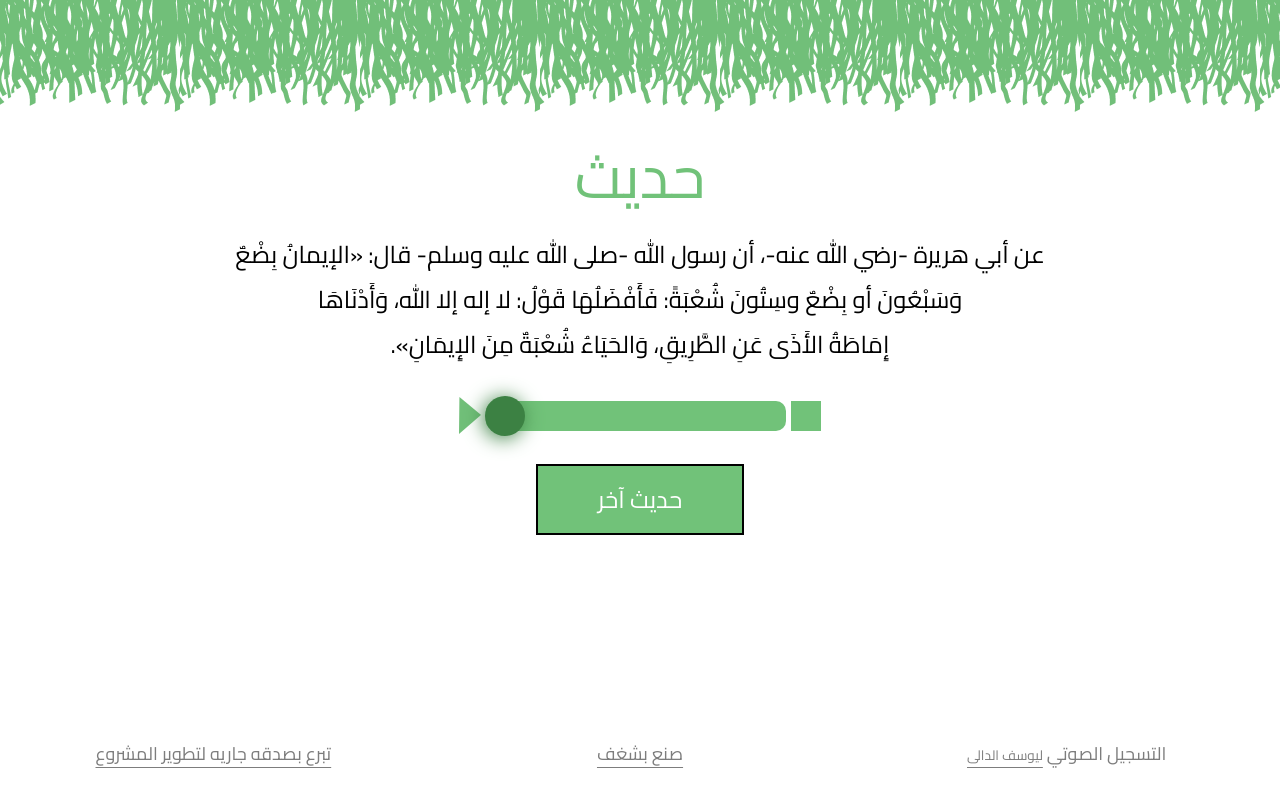
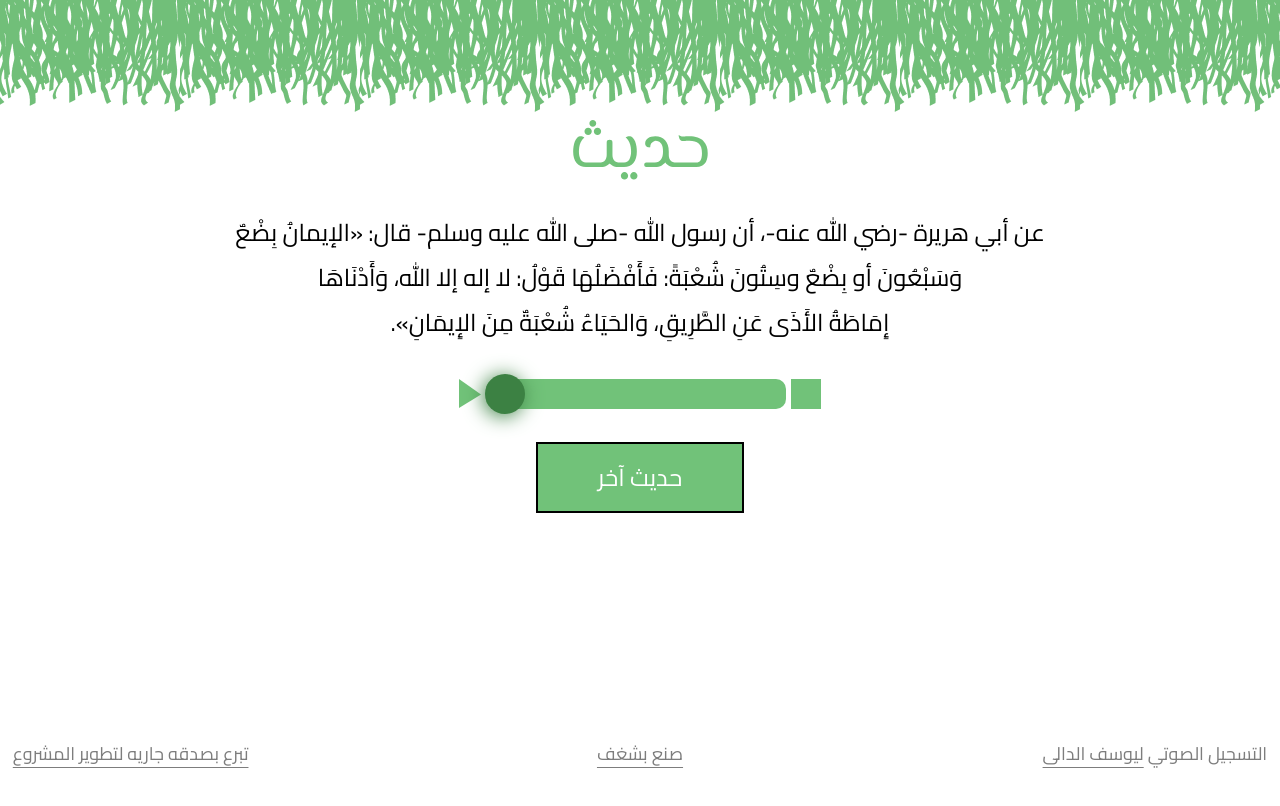
Before and after one commit to omar-azzam-dev/hadeeth, a plain HTML site: page index.html in a window 1280 px wide. Drawn offline with Linux system fonts and the light colour scheme.

Commit message:
Hadeeth v0.2

```diff
--- a/index.html
+++ b/index.html
@@ -7,7 +7,7 @@
 		<link rel="preconnect" href="https://fonts.googleapis.com" />
 		<link rel="preconnect" href="https://fonts.gstatic.com" crossorigin />
 		<link
-			href="https://fonts.googleapis.com/css2?family=Cairo:wght@300;400&display=swap"
+			href="https://fonts.googleapis.com/css2?family=Cairo:wght@400&display=swap"
 			rel="stylesheet"
 		/>
 		<title>حديث</title>
@@ -16,14 +16,14 @@
 	<body>
 		<!-- LOADER -->
 		<div class="loader">
-			<p class="logo loader__logo">حديث</p>
+			<img class="logo loader__logo" alt="حديث" src="/imgs/logo.svg" />
 		</div>
 
 		<div class="grass"></div>
 
 		<!-- MAIN -->
 		<main>
-			<p class="logo main__logo">حديث</p>
+			<img class="logo main__logo" src="/imgs/logo.svg" alt="حديث" />
 			<!-- we will use js to add content to it -->
 			<div class="hadeeth-loader hadeeth-loader-page">
 				<div class="dot dot-1"></div>
@@ -34,7 +34,10 @@
 			<!-- we will use js to add src to the audio -->
 			<audio src=""></audio>
 			<div class="controls">
-				<img src="/imgs/play.png" class="main__play" />
+				<div class="main__play">
+					<img src="./imgs/play.svg" alt="شغل الآن" class="main__play-normal" />
+					<img src="./imgs/play-hover.svg" alt="شغل الآن" class="main__play-hover hide" />
+				</div>
 				<div class="main__pause hide">
 					<div class="rect"></div>
 					<div class="rect"></div>
--- a/js/index.js
+++ b/js/index.js
@@ -3,6 +3,8 @@ const stopBtn = document.querySelector('.main__stop');
 const indicator = document.querySelector('.audio-loader__indicator');
 const audio = document.querySelector('audio');
 const playBtn = document.querySelector('.main__play');
+const plaayBtnNormal = document.querySelector('.main__play-normal')
+const playBtnHover = document.querySelector('.main__play-hover')
 const hadeeth = document.querySelector('.hadeeth');
 const newHadeethBtn = document.querySelector('button');
 const hadeethLoader = document.querySelector('.hadeeth-loader');
@@ -42,10 +44,12 @@ function pageLoaded(e) {
 	indicator.style.animationPlayState = 'paused';
 
 	playBtn.addEventListener('mouseenter', function (e) {
-		playBtn.src = '/imgs/play-hover.png';
+		playBtnHover.classList.remove('hide');
+		plaayBtnNormal.classList.add('hide');
 	});
 	playBtn.addEventListener('mouseleave', function (e) {
-		playBtn.src = '/imgs/play.png';
+		plaayBtnNormal.classList.remove('hide');
+		playBtnHover.classList.add('hide');
 	});
 	playBtn.addEventListener('click', function (e) {
 		playBtn.classList.add('hide');
--- a/style/_footer.sass
+++ b/style/_footer.sass
@@ -1,16 +1,21 @@
 footer
-    width: 100%
+    width: 98%
     position: fixed
     bottom: 30px
+    left: 1%
     display: grid
     grid-template-columns: repeat(3, 1fr)
-footer > *
-    align-self: center
-    justify-self: center
-.second-text, a
+    text-underline-offset: 7px
     font-size: .75em
     color: $light-gray
 a
-    text-underline-offset: 7px
+    color: inherit
 a:hover, a:active
     color: $black
+.second-text
+    justify-self: right
+    align-items: center
+footer a:nth-of-type(1)
+    justify-self: center
+footer a:nth-of-type(2)
+    justify-self: left
--- a/style/_loader.sass
+++ b/style/_loader.sass
@@ -6,11 +6,6 @@
     z-index: 10
     top: 0
     left: 0
-
-.logo
-    color: $light-green
-    font-size: 2.5em
-    font-family: 'El Messiri', 'Cairo', Arial, sans-serif
 
 .loader__logo
     position: fixed
--- a/style/_main.sass
+++ b/style/_main.sass
@@ -6,7 +6,7 @@ main
     align-items: center
     text-align: center
 .main__hadeeth
-    margin: 0px 30px 30px 30px
+    margin: 30px
 .hadeeth-loader
     margin: 30px auto 30px auto
     display: flex
@@ -32,7 +32,12 @@ main
     justify-content: center
     align-items: center
     flex-direction: row-reverse
-
+.main__play
+    width: 22px
+    height: 37px
+.main__play *
+    width: 100%
+    height: 100%
 .main__play:hover, .main__pause:hover
     cursor: pointer
 .main__pause
--- a/style/style.sass
+++ b/style/style.sass
@@ -37,6 +37,9 @@ $light-gray: #7D7D7D
 @media screen and ( max-width:  750px)
     body
         font-size: 22px
+@media screen and ( max-width:  678px)
+    footer
+        font-size: .715em
 @media screen and ( max-width:  653px)
     body
         font-size: 20px
@@ -56,6 +59,6 @@ $light-gray: #7D7D7D
         margin: 15px 0
 @media screen and ( max-width: 400px)
     body
-        font-size: 16.7px
+        font-size: 16.5px
     .audio-loader
         margin: 0 2px
```
Also changed, not shown: css/style.css, css/style.min.css, imgs/logo.png (added), imgs/logo.svg (added), imgs/play-hover.svg (added), imgs/play.svg (added), 1 other file.
